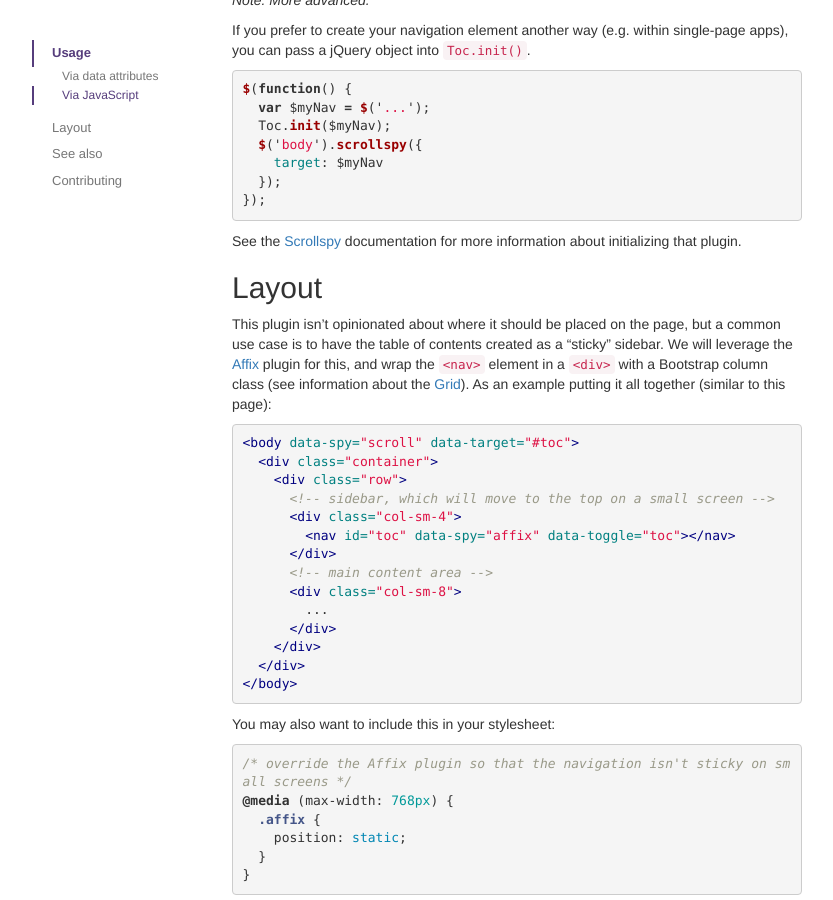
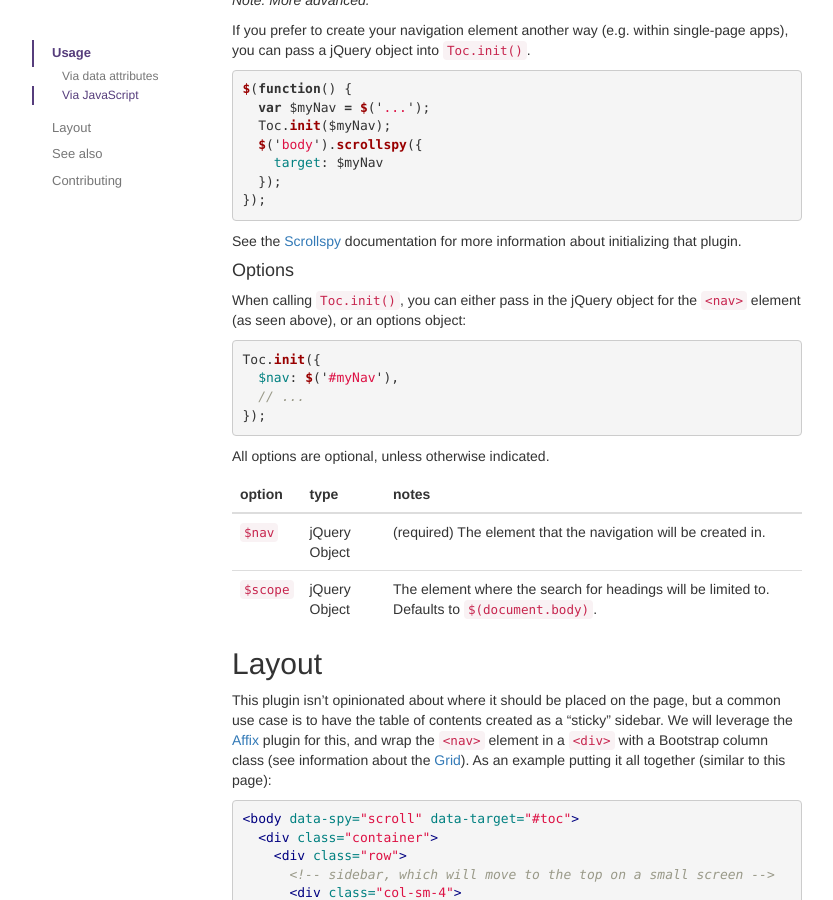
Before and after one commit to afeld/bootstrap-toc, a Jekyll site: the page built from index.md, in a window 1280 px wide and 900 px high, scrolled down 840 px. Shown: the whole window, without its empty margins (223-1056 px from the left). Built offline with Jekyll 4.4.1, drawn with Linux system fonts in a browser that asks for light colours; nearby versions of some CDN libraries.

Commit message:
allow Toc to be scoped to headings in a particular element

```diff
--- a/index.md
+++ b/index.md
@@ -58,6 +58,25 @@ $(function() {
 
 See the [Scrollspy](http://getbootstrap.com/javascript/#scrollspy) documentation for more information about initializing that plugin.
 
+#### Options
+
+When calling `Toc.init()`, you can either pass in the jQuery object for the `<nav>` element (as seen above), or an options object:
+
+{% highlight javascript %}
+Toc.init({
+  $nav: $('#myNav'),
+  // ...
+});
+{% endhighlight %}
+
+All options are optional, unless otherwise indicated.
+
+option | type | notes
+--- | --- | ---
+`$nav` | jQuery Object | (required) The element that the navigation will be created in.
+`$scope` | jQuery Object | The element where the search for headings will be limited to. Defaults to `$(document.body)`.
+{: .table }
+
 ## Layout
 
 This plugin isn't opinionated about where it should be placed on the page, but a common use case is to have the table of contents created as a "sticky" sidebar. We will leverage the [Affix](http://getbootstrap.com/javascript/#affix) plugin for this, and wrap the `<nav>` element in a `<div>` with a Bootstrap column class (see information about the [Grid](http://getbootstrap.com/css/#grid)). As an example putting it all together (similar to this page):
```
Also changed, not shown: bootstrap-toc.js.
